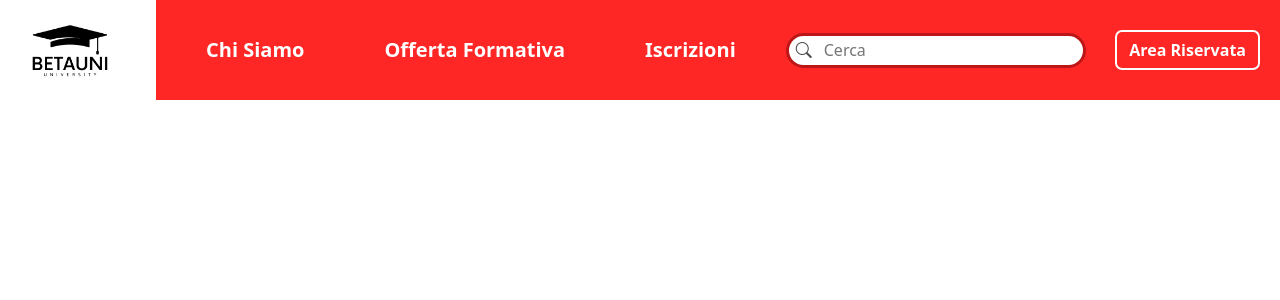
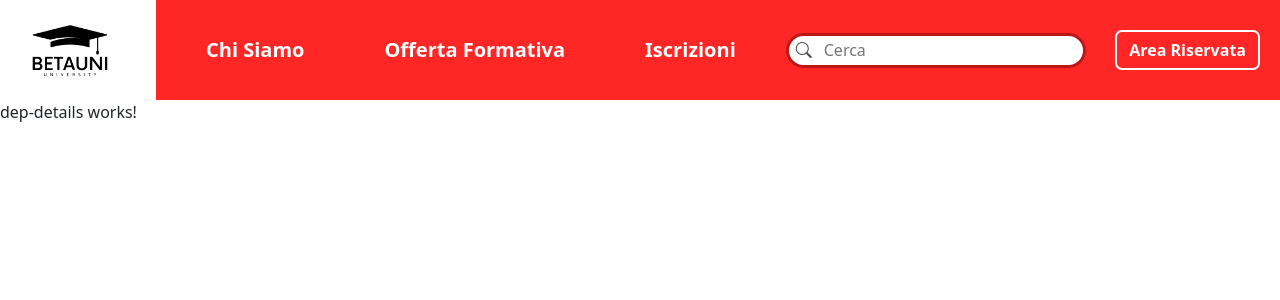
Before and after one commit to GiuliaAbate/BetaUniFE, an Angular app: page /dep-details in a window 1280 px wide. Before the commit this address led to /. Shown: the top 300 px of the page. Built offline with nearby package versions, Linux system fonts and the light colour scheme.

Commit message:
cambiato componente + aggiornata route

```diff
--- a/src/app/app.routes.ts
+++ b/src/app/app.routes.ts
@@ -10,6 +10,7 @@ import { StudyPlanComponent } from './features/study-plan/study-plan.component';
 import { CoursesComponent } from './features/courses/courses.component';
 import { LaboratoriesComponent } from './features/laboratories/laboratories.component';
 import { ExamsComponent } from './features/exams/exams.component';
+import { DepDetailsComponent } from './features/dep-details/dep-details.component';
 
 export const routes: Routes = [
     {
@@ -61,4 +62,8 @@ export const routes: Routes = [
         path: "exams",
         component: ExamsComponent
     },
+    {
+        path: "dep-details",
+        component: DepDetailsComponent
+    }
 ];
--- a/src/app/dep-details/features/features.component.html
+++ /dev/null
@@ -1 +0,0 @@
-<p>features works!</p>
--- /dev/null
+++ b/src/app/features/dep-details/dep-details.component.html
@@ -0,0 +1 @@
+<p>dep-details works!</p>
```
Also changed, not shown: src/app/dep-details/features/features.component.ts (deleted, +0 -11 lines), src/app/features/dep-details/dep-details.component.ts (added, +11 -0 lines), src/app/features/dep-details/dep-details.component.css (added).
